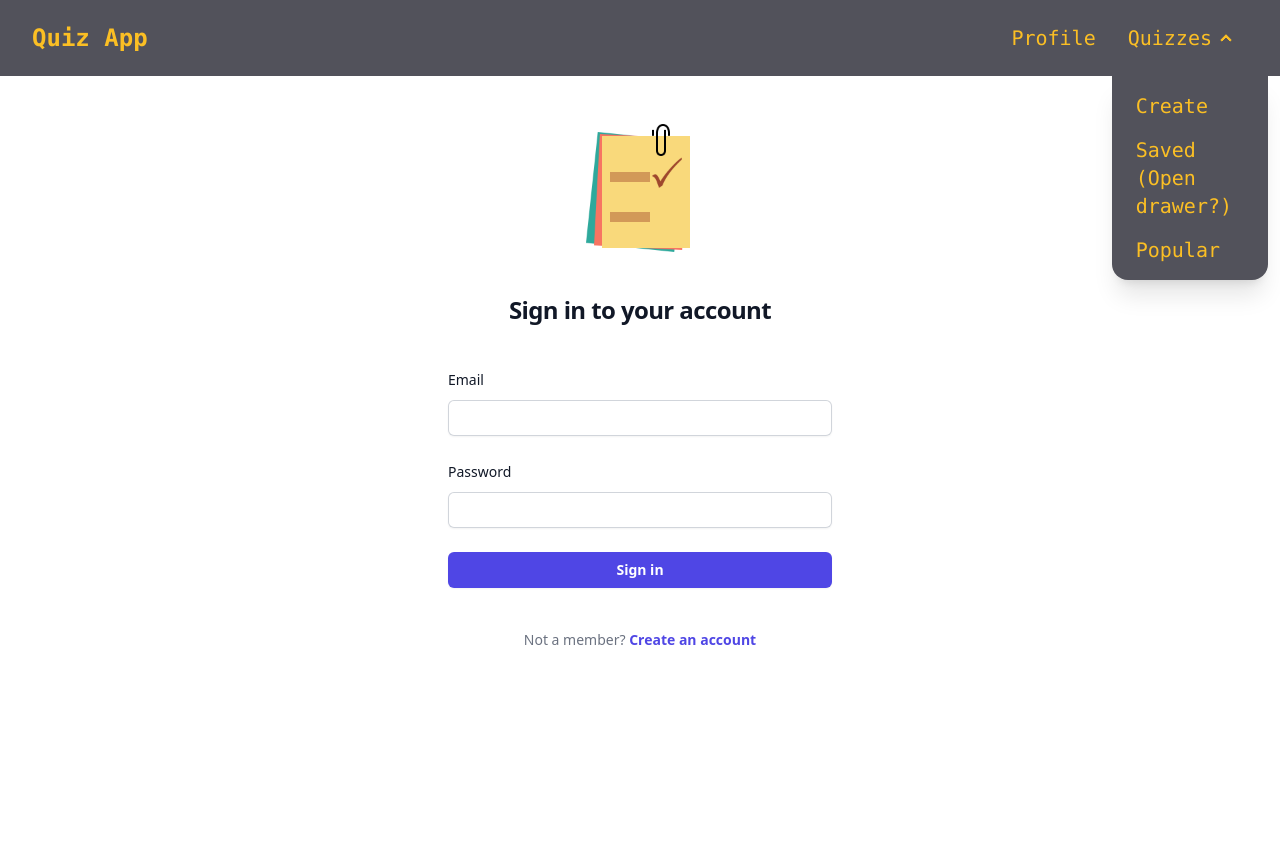
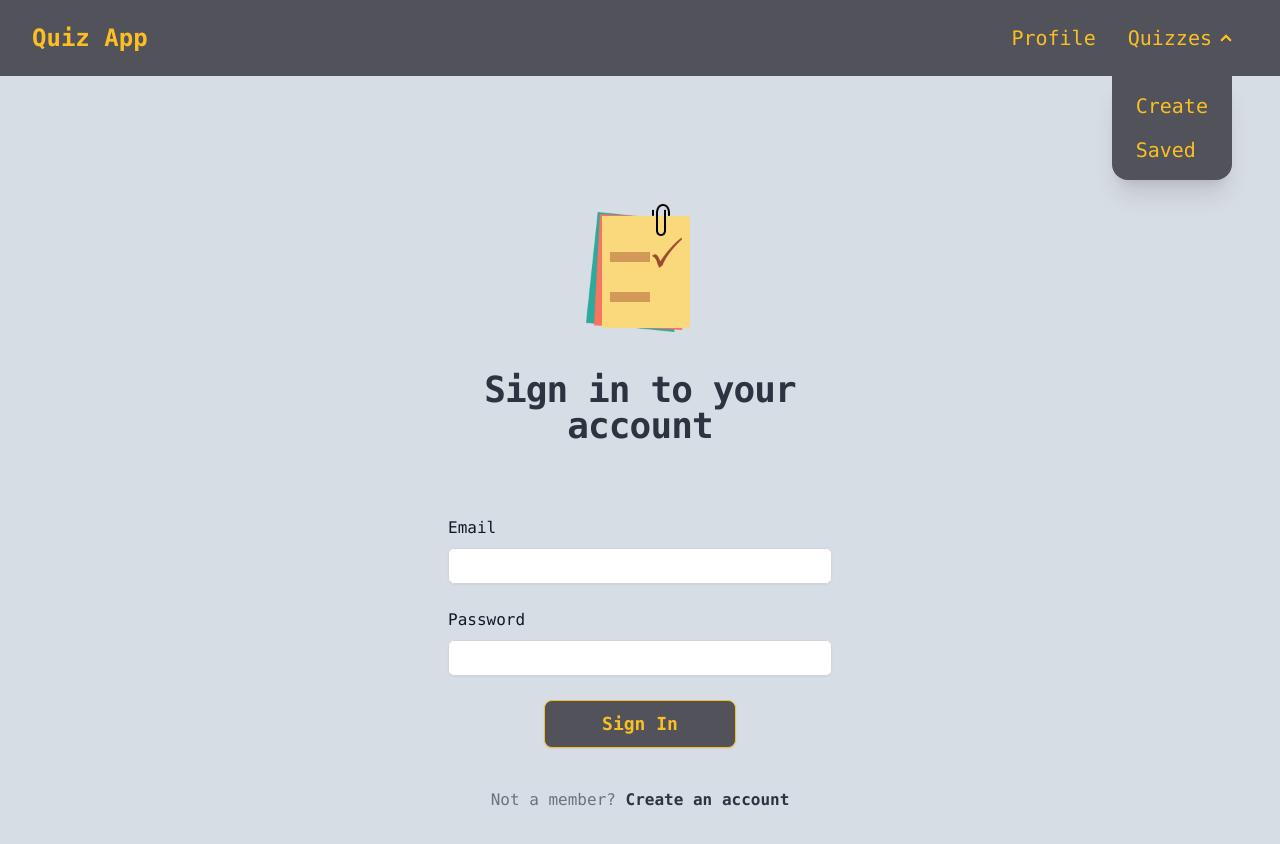
Before and after one commit to 240401-NET/KenanMcKenzie, a React (Vite) app in the folder p1/client/: page /signin in a window 1280 px wide. Both pictures are taken after a click on the heading "Quizzes". Shown: the top 844 px of the page. Before the commit the page ends 800 px from the top, so only its background shows below. Built offline with nearby package versions, Linux system fonts and the light colour scheme.

Commit message:
more styling changes

```diff
--- a/p1/client/src/App.jsx
+++ b/p1/client/src/App.jsx
@@ -1,30 +1,24 @@
-import { BrowserRouter as Router, Routes, Route } from "react-router-dom"
-import NavBar from "./components/NavBar"
-import Landing from "./pages/Landing"
-import PopularQuizzes from "./pages/PopularQuizzes"
-import UserQuizzes from "./pages/UserQuizzes"
-import SignIn from "./pages/SignIn"
-import SignUp from "./pages/SignUp"
-import CreateQuiz from "./pages/CreateQuiz"
+import { BrowserRouter as Router, Routes, Route } from "react-router-dom";
+import NavBar from "./components/NavBar";
+import Landing from "./pages/Landing";
+import UserQuizzes from "./pages/UserQuizzes";
+import CreateQuiz from "./pages/CreateQuiz";
+import SignUpForm from "./components/SignUpForm";
+import SignInForm from "./components/SignInForm";
 
 function App() {
-
   return (
-
     <Router>
       <NavBar />
       <Routes>
         <Route path="/" element={<Landing />} />
-          <Route path="/popular" element={<PopularQuizzes />} />
         <Route path="/user" element={<UserQuizzes />} />
-          <Route path="/signin" element={<SignIn />} />
-          <Route path="/signup" element={<SignUp />} />
+        <Route path="/signin" element={<SignInForm />} />
+        <Route path="/signup" element={<SignUpForm />} />
         <Route path="/create" element={<CreateQuiz />} />
       </Routes>
     </Router>
-  )
+  );
 }
 
-
-
-export default App
+export default App;
--- a/p1/client/src/api/quizService.js
+++ /dev/null
@@ -1 +0,0 @@
-//crud calls
--- a/p1/client/src/components/NavBar.jsx
+++ b/p1/client/src/components/NavBar.jsx
@@ -12,7 +12,9 @@ const NavBar = () => {
       <div className="flex-none">
         <ul className="menu menu-horizontal px-1 text-xl ">
           <li>
-            <a className="hover:scale-110 hover:text-cyan-400">Profile</a>
+            <Link to="/user" className="hover:scale-110 hover:text-cyan-400">
+              Profile
+            </Link>
           </li>
           <li>
             <details className="pr-6">
@@ -24,10 +26,7 @@ const NavBar = () => {
                   <Link to="/create">Create</Link>
                 </li>
                 <li className="hover:text-cyan-400">
-                  <a>Saved (Open drawer?)</a>
-                </li>
-                <li className="hover:text-cyan-400">
-                  <Link to="/popular">Popular</Link>
+                  <Link to="/user">Saved</Link>
                 </li>
               </ul>
             </details>
--- a/p1/client/src/components/QuizzesTable.jsx
+++ b/p1/client/src/components/QuizzesTable.jsx
@@ -1,7 +1,7 @@
 const QuizzesTable = () => {
   return (
     <div className="grid grid-cols-3 gap-8">
-      <div className="w-3/4 mx-auto">
+      <div className="w-3/4 mx-auto hover:scale-110">
         <div className="mockup-code ">
           <pre data-prefix="$">
             <code>Quiz Name</code>
--- a/p1/client/src/components/SignInForm.jsx
+++ b/p1/client/src/components/SignInForm.jsx
@@ -1,39 +1,44 @@
-import { useState } from "react"
-import logo from "../assets/quizlogo.png"
-import { useNavigate, Link } from "react-router-dom"
-import { loginUser } from "../api/userService"
+import { useState } from "react";
+import logo from "../assets/quizlogo.png";
+import { useNavigate, Link } from "react-router-dom";
+import { loginUser } from "../api/userService";
 
 const SignInForm = () => {
-  const [email, setEmail] = useState("")
-  const [password, setPassword] = useState("")
+  const [email, setEmail] = useState("");
+  const [password, setPassword] = useState("");
 
   const navigate = useNavigate();
 
   const handleLogin = async (e) => {
-    e.preventDefault()
+    e.preventDefault();
     try {
-      const response = await loginUser(email, password)
-      console.log(response)
-      navigate("/user")
+      const response = await loginUser(email, password);
+      console.log(response);
+      navigate("/user");
+    } catch (error) {
+      console.error(error);
+    }
+  };
 
-    } catch (error) {
-      console.error(error)
-    }
-  }
-
-  const inputClass = "block w-full rounded-md border-0 pl-2 py-1.5 text-gray-900 shadow-sm ring-1 ring-inset ring-gray-300 placeholder:text-gray-400 focus:ring-2 focus:ring-inset focus:ring-indigo-600"
-  const labelClass = "block text-sm font-medium leading-6 text-gray-900"
+  const inputClass =
+    "block w-full rounded-md border-0 pl-2 py-1.5 text-gray-900 shadow-sm ring-1 ring-inset ring-gray-300 placeholder:text-gray-400 focus:ring-2 focus:ring-inset focus:ring-indigo-600";
+  const labelClass = "block text-md font-medium leading-6 text-gray-900";
   return (
-    <div className="flex min-h-full flex-col justify-center px-6 py-12 lg:px-8">
-  <div className="sm:mx-auto sm:w-full sm:max-w-sm">
-    <img className="mx-auto h-32 w-auto" src={logo} alt="Your Company" />
-    <h2 className="mt-10 text-center text-2xl font-bold leading-9 tracking-tight text-gray-900">Sign in to your account</h2>
+    <div className="flex h-screen flex-col  px-6 pt-32 lg:px-8 bg-neutral-content font-mono">
+      <div className="sm:mx-auto sm:w-full sm:max-w-md ">
+        <Link to="/" className="py-6">
+          <img className="mx-auto h-32 w-auto" src={logo} alt="logo" />
+        </Link>
+        <h2 className="mt-10 pb-8 text-center text-4xl font-bold  leading-9 tracking-tight text-neutral">
+          Sign in to your account
+        </h2>
       </div>
-
       <div className="mt-10 sm:mx-auto sm:w-full sm:max-w-sm">
         <form className="space-y-6" onSubmit={handleLogin}>
           <div>
-        <label htmlFor="email" className={labelClass}>Email</label>
+            <label htmlFor="email" className={labelClass}>
+              Email
+            </label>
             <div className="mt-2">
               <input
                 id="email"
@@ -49,8 +54,9 @@ const SignInForm = () => {
 
           <div>
             <div className="flex items-center justify-between">
-          <label htmlFor="password" className={labelClass}>Password</label>
-
+              <label htmlFor="password" className={labelClass}>
+                Password
+              </label>
             </div>
             <div className="mt-2">
               <input
@@ -65,18 +71,29 @@ const SignInForm = () => {
             </div>
           </div>
 
-      <div>
-        <button type="submit" className="flex w-full justify-center rounded-md bg-indigo-600 px-3 py-1.5 text-sm font-semibold leading-6 text-white shadow-sm hover:bg-indigo-500 focus-visible:outline focus-visible:outline-2 focus-visible:outline-offset-2 focus-visible:outline-indigo-600">Sign in</button>
+          <div className="flex justify-center">
+            <button
+              type="submit"
+              className="btn bg-zinc-600 text-amber-400 border-amber-400 w-48 text-lg hover:bg-amber-400 hover:text-zinc-600 hover:scale-110 hover:border-zinc-600"
+            >
+              Sign In
+            </button>
           </div>
         </form>
 
-    <p className="mt-10 text-center text-sm text-gray-500">
+        <p className="mt-10 text-center text-md text-gray-500">
           Not a member?
-  <Link to="/signup" className="font-semibold leading-6 text-indigo-600 hover:text-indigo-500"> Create an account</Link>
+          <Link
+            to="/signup"
+            className="font-semibold leading-6 text-neutral hover:text-amber-400"
+          >
+            {" "}
+            Create an account
+          </Link>
         </p>
       </div>
     </div>
-  )
-}
+  );
+};
 
-export default SignInForm
+export default SignInForm;
--- a/p1/client/src/components/SignUpForm.jsx
+++ b/p1/client/src/components/SignUpForm.jsx
@@ -1,37 +1,40 @@
 import { useState } from "react";
-import { useNavigate, Link } from "react-router-dom"
-import { signUp } from "../api/userService"
-import logo from "../assets/quizlogo.png"
+import { useNavigate, Link } from "react-router-dom";
+import { signUp } from "../api/userService";
+import logo from "../assets/quizlogo.png";
 const SignUpForm = () => {
   //email, username, password
-  const [email, setEmail] = useState("")
-  const [password, setPassword] = useState("")
-  const [confirmPassword, setConfirmPassword] = useState("")
-  const [name, setName] = useState("")
+  const [email, setEmail] = useState("");
+  const [password, setPassword] = useState("");
+  const [confirmPassword, setConfirmPassword] = useState("");
+  const [name, setName] = useState("");
 
   const navigate = useNavigate();
 
   const handleSignup = async (e) => {
-    e.preventDefault()
+    e.preventDefault();
     try {
-      const response = await signUp(name, email, password)
-      console.log(response)
-      navigate("/user")
+      const response = await signUp(name, email, password);
+      console.log(response);
+      navigate("/user");
+    } catch (error) {
+      console.error(error);
+    }
+  };
 
-    } catch (error) {
-      console.error(error)
-    }
-  }
-
-
-
-  const inputClass = "block w-full rounded-md border-0 pl-2 py-1.5 text-gray-900 shadow-sm ring-1 ring-inset ring-gray-300 placeholder:text-gray-400 focus:ring-2 focus:ring-inset focus:ring-indigo-600"
-  const labelClass = "block text-sm font-medium leading-6 text-gray-900"
+  const inputClass =
+    "block w-full rounded-md border-0 pl-2 py-1.5 text-gray-900 shadow-sm ring-1 ring-inset ring-gray-300 placeholder:text-gray-400 focus:ring-2 focus:ring-inset focus:ring-indigo-600";
+  const labelClass =
+    "block text-md font-semibold font-medium leading-6 text-gray-900";
   return (
-    <div className="flex min-h-full flex-col justify-center px-6 py-12 lg:px-8">
+    <div className="flex h-screen flex-col justify-center px-6 py-12 lg:px-8 bg-neutral-content font-mono">
       <div className="sm:mx-auto sm:w-full sm:max-w-sm">
-    <img className="mx-auto h-32 w-auto" src={logo} alt="Your Company" />
-    <h2 className="mt-10 text-center text-2xl font-bold leading-9 tracking-tight text-gray-900">Create an account</h2>
+        <Link to="/">
+          <img className="mx-auto h-32 w-auto" src={logo} alt="logo" />
+        </Link>
+        <h2 className="mt-10 text-center text-4xl font-bold  leading-9 tracking-tight text-neutral">
+          Create an account
+        </h2>
       </div>
 
       <div className="mt-10 sm:mx-auto sm:w-full sm:max-w-sm">
@@ -49,9 +52,10 @@ const SignUpForm = () => {
             </div>
           </div>
 
-
           <div>
-        <label htmlFor="email" className={labelClass}>Email</label>
+            <label htmlFor="email" className={labelClass}>
+              Email
+            </label>
             <div className="mt-2">
               <input
                 id="email"
@@ -67,8 +71,9 @@ const SignUpForm = () => {
 
           <div>
             <div className="flex items-center justify-between">
-          <label htmlFor="password" className={labelClass}>Password</label>
-
+              <label htmlFor="password" className={labelClass}>
+                Password
+              </label>
             </div>
             <div className="mt-2">
               <input
@@ -83,8 +88,9 @@ const SignUpForm = () => {
           </div>
           <div>
             <div className="flex items-center justify-between">
-          <label htmlFor="password" className={labelClass}>Confirm Password</label>
-
+              <label htmlFor="password" className={labelClass}>
+                Confirm Password
+              </label>
             </div>
             <div className="mt-2">
               <input
@@ -98,18 +104,29 @@ const SignUpForm = () => {
             </div>
           </div>
 
-      <div>
-        <button type="submit" className="flex w-full justify-center rounded-md bg-indigo-600 px-3 py-1.5 text-sm font-semibold leading-6 text-white shadow-sm hover:bg-indigo-500 focus-visible:outline focus-visible:outline-2 focus-visible:outline-offset-2 focus-visible:outline-indigo-600">Sign in</button>
+          <div className="flex justify-center">
+            <button
+              type="submit"
+              className="btn bg-zinc-600 text-amber-400 border-amber-400 w-48 text-lg hover:bg-amber-400 hover:text-zinc-600 hover:scale-110 hover:border-zinc-600"
+            >
+              Sign Up
+            </button>
           </div>
         </form>
 
-    <p className="mt-10 text-center text-sm text-gray-500">
+        <p className="mt-10 text-center text-md text-gray-500">
           Already a member?
-  <Link to="/signin" className="font-semibold leading-6 text-indigo-600 hover:text-indigo-500"> Sign In</Link>
+          <Link
+            to="/signin"
+            className="font-semibold leading-6 text-neutral hover:text-amber-400"
+          >
+            {" "}
+            Sign In
+          </Link>
         </p>
       </div>
     </div>
-  )
-}
+  );
+};
 
-export default SignUpForm
+export default SignUpForm;
--- a/p1/client/src/pages/SignIn.jsx
+++ /dev/null
@@ -1,12 +0,0 @@
-import SignInForm from "../components/SignInForm"
-
-const SignIn = () => {
-
-  return (
-    <div>
-      <SignInForm />
-    </div>
-  )
-}
-
-export default SignIn
--- a/p1/client/src/pages/UserQuizzes.jsx
+++ b/p1/client/src/pages/UserQuizzes.jsx
@@ -1,11 +1,10 @@
+import Header from "../components/Header";
 import QuizzesTable from "../components/QuizzesTable";
 
 const UserQuizzes = () => {
   return (
     <div className="bg-neutral-content max-w-full h-screen">
-      <h1 className="text-center font-mono text-5xl font-bold pt-16 pb-12 text-neutral">
-        User Quizzes
-      </h1>
+      <Header title="User Quizzes" />
       <div className="py-16 mx-24 border border-zinc-200 bg-zinc-500 rounded-lg shadow-xl">
         <QuizzesTable />
       </div>
```
Also changed, not shown: p1/client/src/components/Header.jsx (+9 -7 lines), p1/client/src/pages/Landing.jsx (+6 -2 lines), p1/client/src/pages/PopularQuizzes.jsx (deleted, +0 -13 lines), p1/client/src/pages/SignUp.jsx (deleted, +0 -11 lines). Lines whose indentation alone changed are shown as unchanged.
